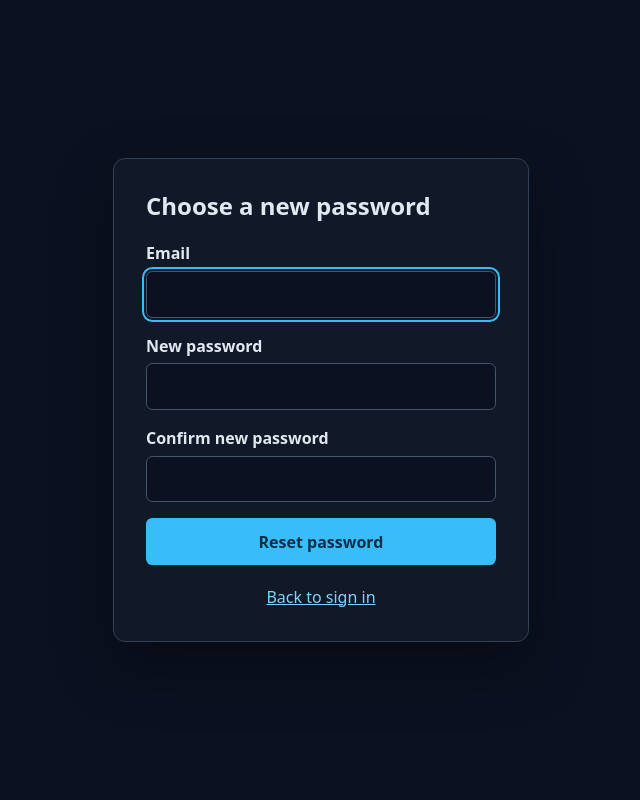
After one commit to nocturnalismee/noc-center, a Laravel app: template dashboard/resources/views/auth/reset-password.blade.php in a window 1280 px wide. The commit adds this page. Shown: the whole page, without its empty margins (319-959 px from the left). Run offline with Laravel 12, Linux system fonts and the light colour scheme; the template is opened without the code that fills it, so the values that code supplies are empty; a user stored in the database is signed in; data comes from the database, SQL or seed files in the repository; parts of the project's set-up code (start-up, migrations or seed data) failed here and were passed over.

Commit message:
fix(dashboard): bind Fortify auth views and tighten user fillable fields

```diff
--- a/dashboard/app/Models/User.php
+++ b/dashboard/app/Models/User.php
@@ -11,7 +11,7 @@ use Illuminate\Database\Eloquent\Factories\HasFactory;
 use Illuminate\Foundation\Auth\User as Authenticatable;
 use Illuminate\Notifications\Notifiable;
 
-#[Fillable(['name', 'email', 'password', 'is_active', 'must_change_password', 'notify_email', 'last_login_at'])]
+#[Fillable(['name', 'email', 'password', 'notify_email'])]
 #[Hidden(['password', 'remember_token'])]
 class User extends Authenticatable
 {
--- a/dashboard/app/Providers/FortifyServiceProvider.php
+++ b/dashboard/app/Providers/FortifyServiceProvider.php
@@ -31,6 +31,9 @@ class FortifyServiceProvider extends ServiceProvider
     {
         Fortify::loginView('auth.login');
         Fortify::twoFactorChallengeView('auth.two-factor-challenge');
+        Fortify::requestPasswordResetLinkView('auth.forgot-password');
+        Fortify::resetPasswordView('auth.reset-password');
+        Fortify::confirmPasswordView('auth.confirm-password');
 
         Fortify::updateUserPasswordsUsing(UpdateUserPassword::class);
         Fortify::resetUserPasswordsUsing(ResetUserPassword::class);
--- /dev/null
+++ b/dashboard/resources/views/auth/_styles.blade.php
@@ -0,0 +1,118 @@
+<style>
+    :root {
+        color-scheme: dark;
+    }
+
+    * {
+        box-sizing: border-box;
+    }
+
+    body {
+        display: grid;
+        place-items: center;
+        min-height: 100vh;
+        margin: 0;
+        background: #0b1120;
+        color: #e2e8f0;
+        font-family: system-ui, -apple-system, "Segoe UI", sans-serif;
+        line-height: 1.5;
+    }
+
+    main {
+        width: min(100% - 2rem, 26rem);
+        padding: 2rem;
+        border: 1px solid #334155;
+        border-radius: 0.75rem;
+        background: #111827;
+        box-shadow: 0 24px 60px rgb(0 0 0 / 0.35);
+    }
+
+    h1 {
+        margin: 0 0 1.25rem;
+        font-size: 1.5rem;
+        line-height: 1.25;
+    }
+
+    p {
+        margin: 0 0 1rem;
+    }
+
+    label {
+        display: block;
+        margin-bottom: 0.35rem;
+        font-weight: 600;
+    }
+
+    input[type="email"],
+    input[type="password"],
+    input[type="text"] {
+        width: 100%;
+        padding: 0.65rem 0.75rem;
+        border: 1px solid #475569;
+        border-radius: 0.4rem;
+        background: #0b1120;
+        color: inherit;
+        font: inherit;
+    }
+
+    input:focus-visible,
+    button:focus-visible,
+    a:focus-visible {
+        outline: 2px solid #38bdf8;
+        outline-offset: 2px;
+    }
+
+    .checkbox {
+        display: flex;
+        align-items: center;
+        gap: 0.5rem;
+        font-weight: 400;
+    }
+
+    .checkbox input {
+        width: auto;
+    }
+
+    button {
+        width: 100%;
+        padding: 0.7rem 1rem;
+        border: 0;
+        border-radius: 0.4rem;
+        background: #38bdf8;
+        color: #082f49;
+        font: inherit;
+        font-weight: 700;
+        cursor: pointer;
+    }
+
+    .alert {
+        margin-bottom: 1rem;
+        padding: 0.75rem 1rem;
+        border: 1px solid #b91c1c;
+        border-radius: 0.4rem;
+        background: #450a0a;
+        color: #fecaca;
+    }
+
+    .status {
+        margin-bottom: 1rem;
+        padding: 0.75rem 1rem;
+        border: 1px solid #15803d;
+        border-radius: 0.4rem;
+        background: #052e16;
+        color: #bbf7d0;
+    }
+
+    form + form {
+        margin-top: 1.5rem;
+    }
+
+    .links {
+        margin: 1.25rem 0 0;
+        text-align: center;
+    }
+
+    a {
+        color: #7dd3fc;
+    }
+</style>
--- /dev/null
+++ b/dashboard/resources/views/auth/reset-password.blade.php
@@ -0,0 +1,47 @@
+<!DOCTYPE html>
+<html lang="{{ str_replace('_', '-', app()->getLocale()) }}">
+<head>
+    <meta charset="utf-8">
+    <meta name="viewport" content="width=device-width, initial-scale=1">
+    <title>Choose a new password — {{ config('app.name') }}</title>
+    @include('auth._styles')
+</head>
+<body>
+    <main>
+        <h1>Choose a new password</h1>
+
+        @if ($errors->any())
+            <div class="alert" role="alert">
+                @foreach ($errors->all() as $error)
+                    <p>{{ $error }}</p>
+                @endforeach
+            </div>
+        @endif
+
+        <form method="POST" action="{{ route('password.update') }}">
+            @csrf
+
+            <input type="hidden" name="token" value="{{ old('token', request()->route('token')) }}">
+
+            <p>
+                <label for="email">Email</label>
+                <input id="email" name="email" type="email" value="{{ old('email', request('email')) }}" required autofocus autocomplete="username">
+            </p>
+
+            <p>
+                <label for="password">New password</label>
+                <input id="password" name="password" type="password" required autocomplete="new-password">
+            </p>
+
+            <p>
+                <label for="password_confirmation">Confirm new password</label>
+                <input id="password_confirmation" name="password_confirmation" type="password" required autocomplete="new-password">
+            </p>
+
+            <button type="submit">Reset password</button>
+        </form>
+
+        <p class="links"><a href="{{ route('login') }}">Back to sign in</a></p>
+    </main>
+</body>
+</html>
```
Also changed, not shown: dashboard/resources/views/auth/confirm-password.blade.php (added, +37 -0 lines), dashboard/resources/views/auth/forgot-password.blade.php (added, +41 -0 lines), dashboard/resources/views/auth/login.blade.php (+6 -5 lines), dashboard/resources/views/auth/two-factor-challenge.blade.php (+4 -3 lines), dashboard/tests/Feature/Auth/AuthViewsTest.php (added, +55 -0 lines), dashboard/tests/Feature/Auth/LoginTest.php (+7 -3 lines), dashboard/tests/Unit/UserRoleTest.php (+22 -2 lines).
